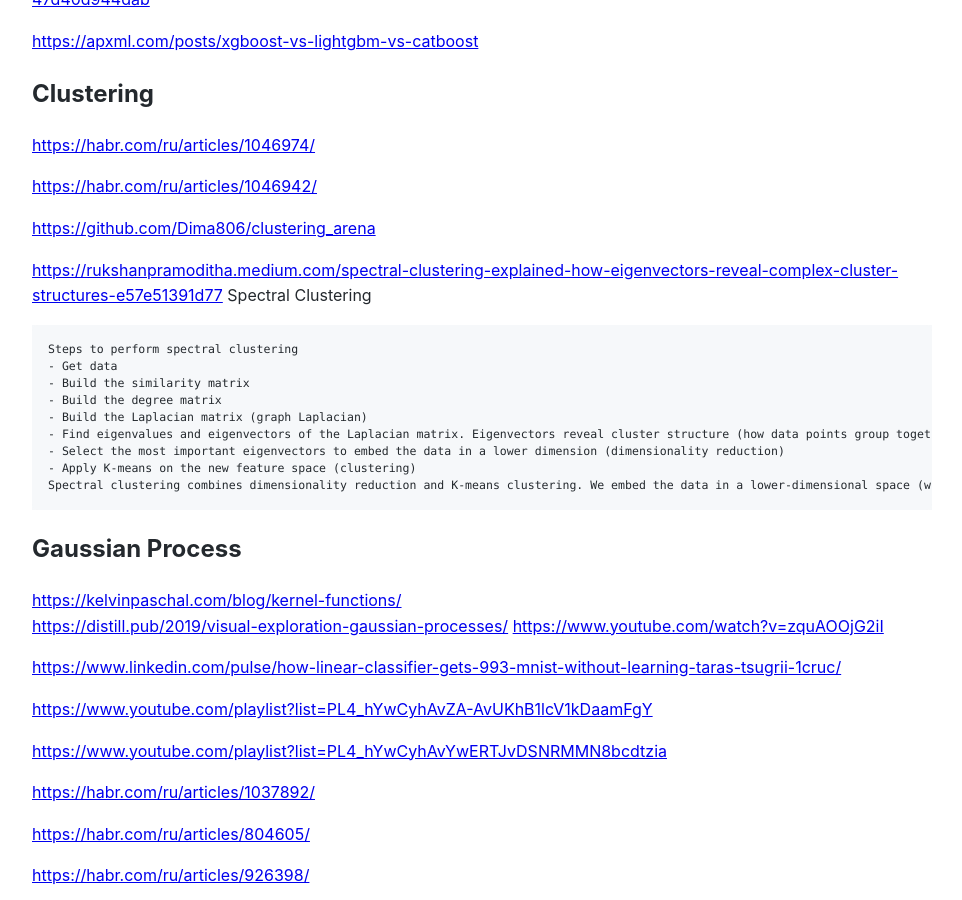
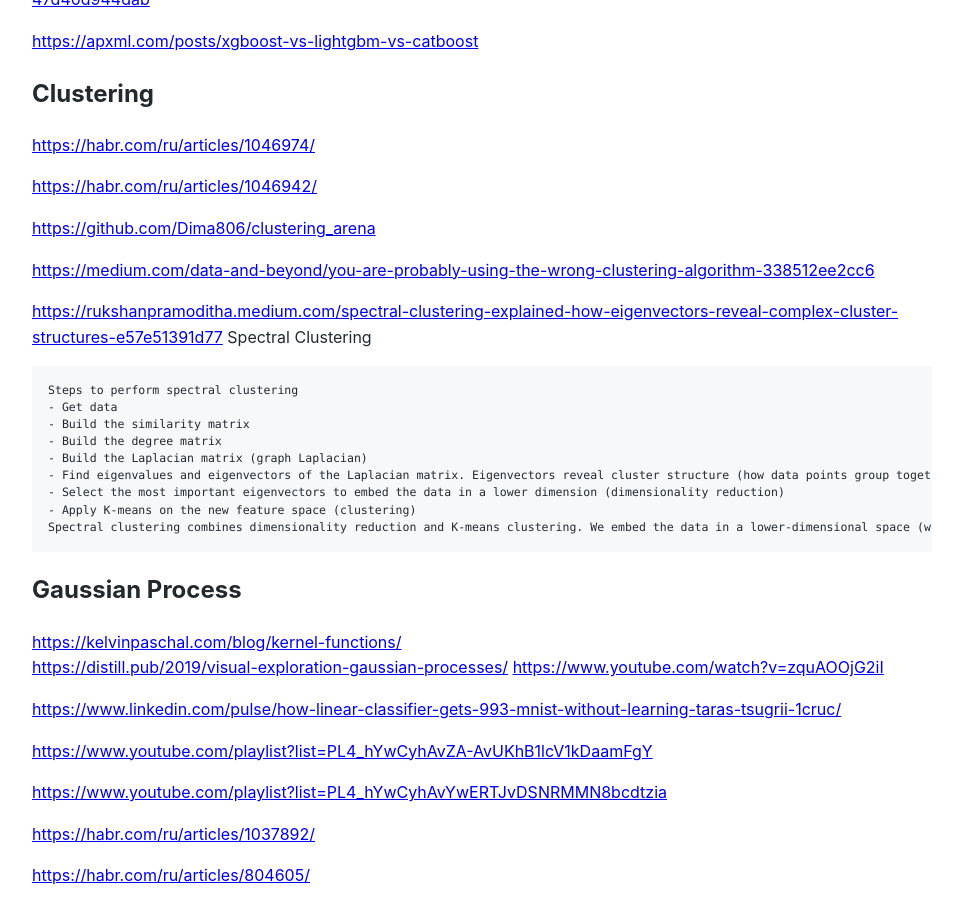
Before and after one commit to Michael-Lubinsky/michael-lubinsky.github.com, a Jekyll site: the page built from ml/classical_ml.md, in a window 1280 px wide and 900 px high, scrolled down 7031 px. Shown: the whole window, without its empty margins (158-1120 px from the left). Built offline with Jekyll 4.4.1, drawn with Linux system fonts in a browser that asks for light colours; our own code applies the rules of GitHub Pages for plain Markdown files.

Commit message:
Update classical_ml.md with spectral clustering info
Added additional resources and steps for spectral clustering.

````diff
--- a/ml/classical_ml.md
+++ b/ml/classical_ml.md
@@ -119,6 +119,8 @@ If your use case involves vehicle telemetry  boosting algorithms could be useful
 
 <https://github.com/Dima806/clustering_arena>
 
+<https://medium.com/data-and-beyond/you-are-probably-using-the-wrong-clustering-algorithm-338512ee2cc6>
+
 <https://rukshanpramoditha.medium.com/spectral-clustering-explained-how-eigenvectors-reveal-complex-cluster-structures-e57e51391d77> Spectral Clustering
 ```
 Steps to perform spectral clustering
````
